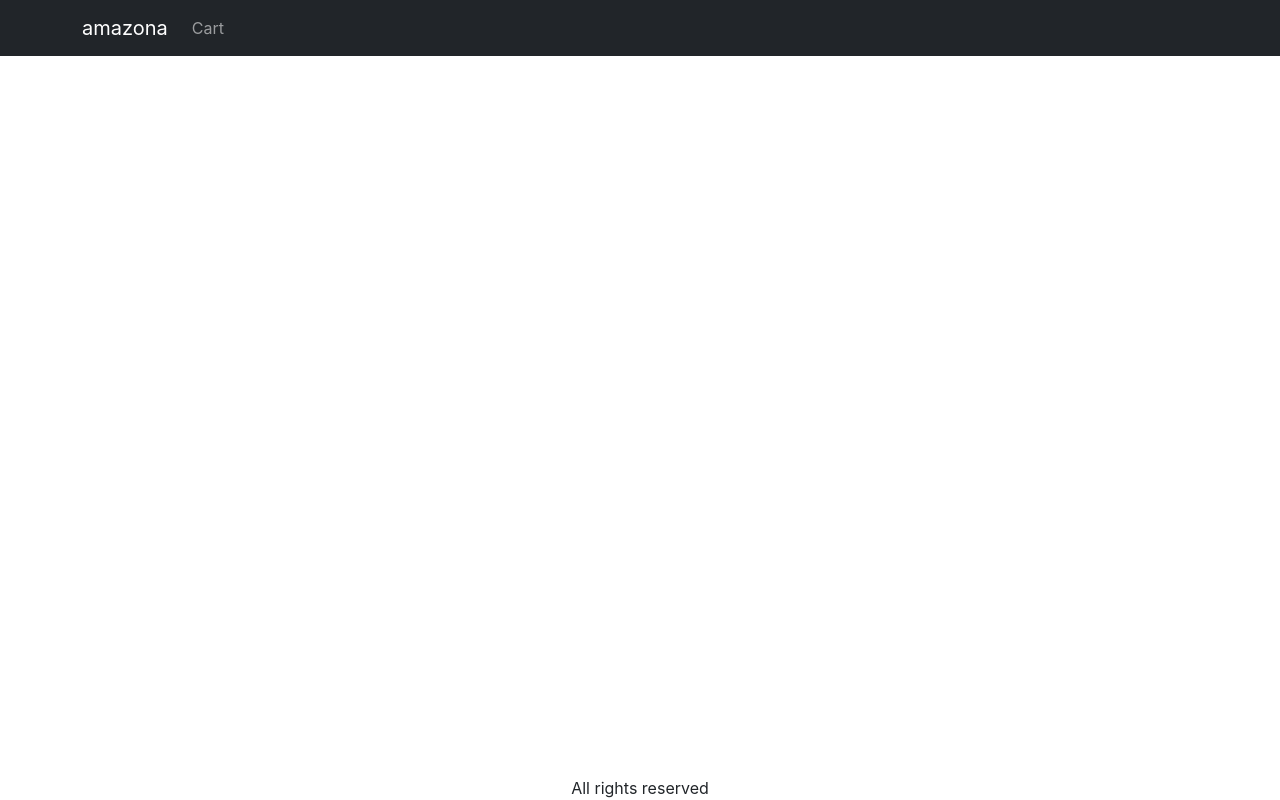
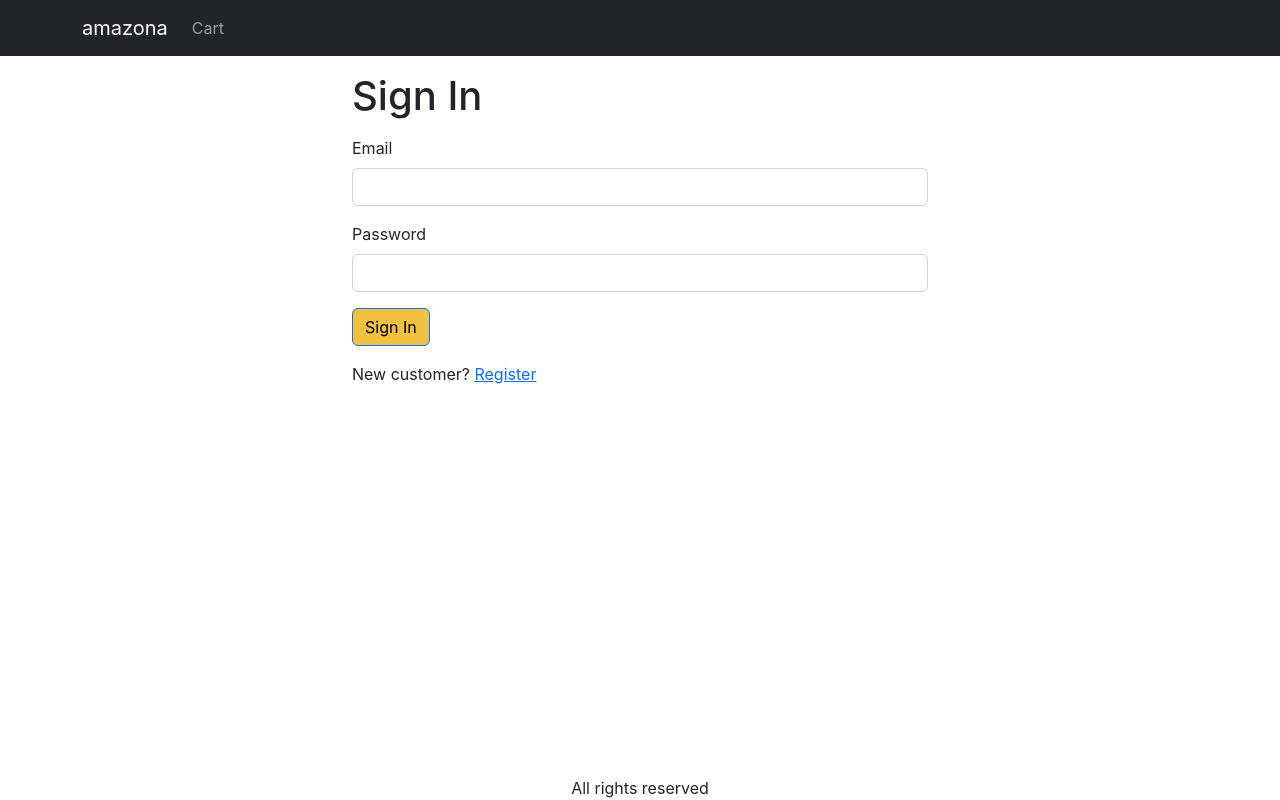
Before and after one commit to fakham/amazona, a React (Create React App) app in the folder amazona-front/: page /signin in a window 1280 px wide. Built offline with nearby package versions, Linux system fonts and the light colour scheme.

Commit message:
create signin screen

```diff
--- a/amazona-front/src/App.js
+++ b/amazona-front/src/App.js
@@ -6,6 +6,7 @@
 import { useContext } from 'react';
 import { Store } from './utils/Store';
 import CartScreen from './screens/CartScreen';
+import SignInScreen from './screens/SignInScreen';
 
 function App() {
   const { state } = useContext(Store);
@@ -37,6 +38,7 @@
             <Routes>
               <Route path="/product/:slug" element={<ProductScreen />} />
               <Route path="/cart" element={<CartScreen />} />
+              <Route path="/signin" element={<SignInScreen />} />
               <Route path="/" element={<HomeScreen />} />
             </Routes>
           </Container>
--- a/amazona-front/src/index.css
+++ b/amazona-front/src/index.css
@@ -51,3 +51,7 @@
 .img-thumbnail {
   height: 80px;
 }
+
+.small-container {
+  max-width: 600px;
+}
--- /dev/null
+++ b/amazona-front/src/screens/SignInScreen.js
@@ -0,0 +1,35 @@
+import React from 'react';
+import { Button, Container, Form } from 'react-bootstrap';
+import { Helmet } from 'react-helmet-async';
+import { Link, useLocation } from 'react-router-dom';
+
+export default function SignInScreen() {
+  const { search } = useLocation();
+  const redirectInUrl = new URLSearchParams(search).get('redirect');
+  const redirect = redirectInUrl || '/';
+  return (
+    <Container className="small-container">
+      <Helmet>
+        <title>Sign In</title>
+      </Helmet>
+      <h1 className="my-3">Sign In</h1>
+      <Form>
+        <Form.Group controlId="email" className="mb-3">
+          <Form.Label>Email</Form.Label>
+          <Form.Control type="email" />
+        </Form.Group>
+        <Form.Group controlId="password" className="mb-3">
+          <Form.Label>Password</Form.Label>
+          <Form.Control type="password" />
+        </Form.Group>
+        <div className="mb-3">
+          <Button type="submit">Sign In</Button>
+        </div>
+        <div>
+          New customer?{' '}
+          <Link to={`/signup?redirect=${redirect}`}>Register</Link>
+        </div>
+      </Form>
+    </Container>
+  );
+}
```
